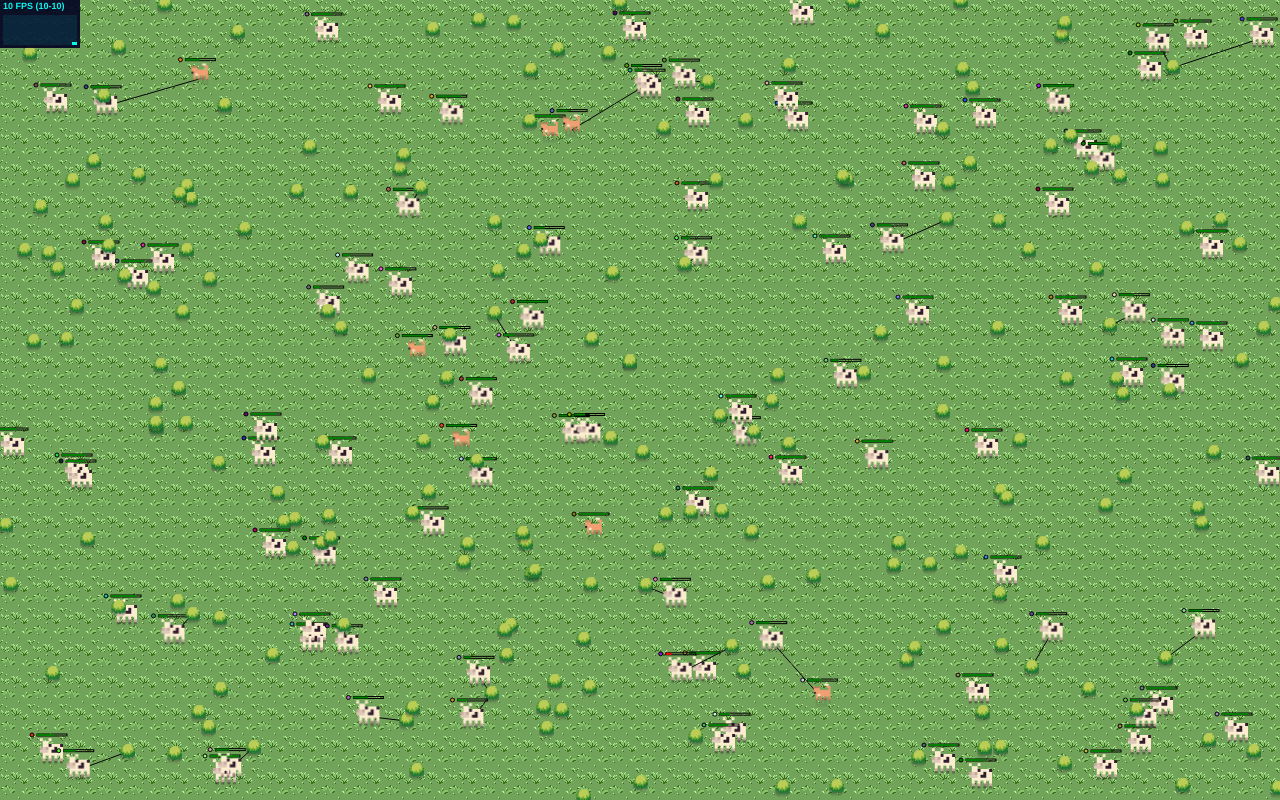
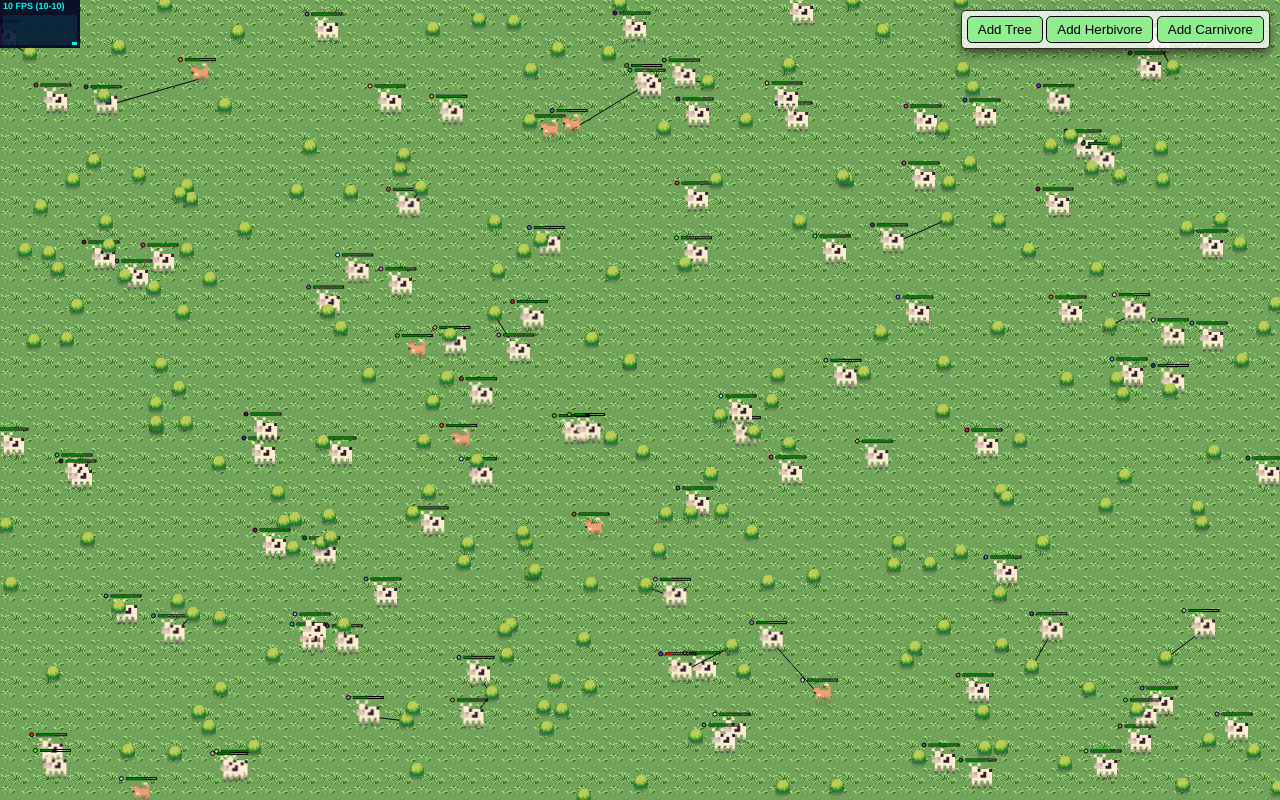
Before and after one commit to waldirbertazzijr/life-simulator, a plain HTML site: page index.html in a window 1280 px wide. Drawn offline with Linux system fonts and the light colour scheme; animation ran at ten frames a second.

Commit message:
This is so fun to make.

```diff
--- a/index.html
+++ b/index.html
@@ -8,10 +8,26 @@
     <style>
         * { margin:0; padding:0; }
         html, body { width:100%; height:100%; }
+        .panel { background: rgba(255, 255, 255, 0.8); box-shadow: 0 5px 10px rgba(0, 0, 0, 0.5); border: 1px solid rgb(0,0,0,0.8); border-radius: 5px; padding: 5px; font: 12px Helvetica, Arial; }
         #canvas { display:block; }
+        #controls { position: absolute; top: 10px; right: 10px; z-index: 10;  }
+        /* Tooltip CSS */
+        #tooltip {
+            position: absolute;
+            display: none;
+            pointer-events: none; z-index: 1;
+        }
+        .add_animal { background: lightgreen; border-radius: 5px; border: 1px solid #000; padding: 5px 10px; }
+        .add_animal:hover { background: lightgoldenrodyellow; }
     </style>
 </head>
 <body>
+    <div class="panel" id="controls">
+        <button class="add_animal" animal="tree">Add Tree</button>
+        <button class="add_animal" animal="herbivore">Add Herbivore</button>
+        <button class="add_animal" animal="carnivore">Add Carnivore</button>
+    </div>
+    <div id="tooltip"></div>
     <canvas id="canvas"></canvas>
 </body>
 </html>
--- a/main.js
+++ b/main.js
@@ -67,12 +67,15 @@ let config = {
 // Utility functions
 const randomInt = (min, max) => min + Math.floor((max - min) * Math.random()) + 1;
 
+const animalNames = ["Fluffy McFlufferson", "Whisker Doodle", "Captain Paws", "Sir Wiggles", "Mittens the Great", "Fuzzy Snuggles", "Bark Twain", "Purrlock Holmes", "Mr. Cuddles", "Snickers", "Waffles", "Nibbles", "Tickles", "Bubbles", "Snuggles", "Scooter", "Peanut", "Sprinkles", "Giggles", "Coco Puff", "Jellybean", "Chirpy", "Wigglebutt", "Doodles", "Muffin", "Zippy", "Puddles", "Chipper", "Wobbles", "Fizzy", "Boopsie", "Noodles", "Scruffles", "Squeaky", "Tater Tot", "Pepper", "Snugglebug", "Pip Squeak", "Cupcake", "Chubby Cheeks", "Pipsqueak", "Tootsie", "Pickles", "Button", "Twinkle Toes", "Hopsalot", "Skippy", "Dandy Lion", "Fizzgig", "Sunny", "Puffball", "Snickers", "Winkie", "Binky", "Frodo", "Gizmo", "Snickersnack", "Twix", "Bubblegum", "Tango", "Peppy", "Fudge", "Marshmallow", "Snuggle Muffin", "Purrfect", "Chirpy Cheeks", "Snickerdoodle", "Wiggly", "Fizzy Wizzy", "Snuggle Puff", "Mr. Fluffington", "Tickle Monster", "Munchkin", "Buttercup", "Sprout", "Poppet", "Puffy", "Twinkie", "Squishy", "Furball", "Wriggles", "Twist", "Slinky", "Puppykins", "Hugster", "Cottonball", "Giggle Puff", "Pancake", "Sugarplum", "Snugglekins", "Bubblewrap", "Gummybear", "Cheeseball", "Zigzag", "Snuggle Bean", "Poppin", "Scootie", "Tater"];
+const getRandomName = () => animalNames[randomInt(0, animalNames.length-1)]
+
 const removeDead = () => {
     animals = animals.filter(animal => animal.energy > 0);
 };
 
 const randomHexColor = () => {
-    return `#${Math.floor(Math.random()*16777215).toString(16)}`;
+    return `#${Math.floor(Math.random() * 16777215).toString(16)}`;
 };
 
 // Animal array
@@ -104,10 +107,15 @@ class Animal {
         this.consumes = [];
         this.family = randomHexColor();
         this.image = image;
+        this.name = getRandomName();
     }
 
     getDistanceTo(animal) {
-        return Math.hypot(this.positionX - animal.positionX, this.positionY - animal.positionY);
+        const dx = Math.abs(this.positionX - animal.positionX);
+        const dy = Math.abs(this.positionY - animal.positionY);
+        const wrappedDx = Math.min(dx, config.world.width - dx);
+        const wrappedDy = Math.min(dy, config.world.height - dy);
+        return Math.hypot(wrappedDx, wrappedDy);
     }
 
     walk() {
@@ -126,6 +134,19 @@ class Animal {
             this.seekFood();
         } else if (this.walkStrategy === 'fleeing') {
             this.flee();
+        }
+
+        // Wrap around logic for toroidal space
+        if (this.positionX < 0) {
+            this.positionX += config.world.width;
+        } else if (this.positionX >= config.world.width) {
+            this.positionX -= config.world.width;
+        }
+
+        if (this.positionY < 0) {
+            this.positionY += config.world.height;
+        } else if (this.positionY >= config.world.height) {
+            this.positionY -= config.world.height;
         }
 
         this.clock = 0;
@@ -171,15 +192,51 @@ class Animal {
     }
 
     moveToTarget(target) {
-        const angle = Math.atan2(target.positionY - this.positionY, target.positionX - this.positionX);
+        const dx = target.positionX - this.positionX;
+        const dy = target.positionY - this.positionY;
+        const wrappedDx = (dx > config.world.width / 2) ? dx - config.world.width : (dx < -config.world.width / 2) ? dx + config.world.width : dx;
+        const wrappedDy = (dy > config.world.height / 2) ? dy - config.world.height : (dy < -config.world.height / 2) ? dy + config.world.height : dy;
+
+        const angle = Math.atan2(wrappedDy, wrappedDx);
         this.positionX += 0.5 * Math.cos(angle);
         this.positionY += 0.5 * Math.sin(angle);
+
+        // Wrap around logic for toroidal space
+        if (this.positionX < 0) {
+            this.positionX += config.world.width;
+        } else if (this.positionX >= config.world.width) {
+            this.positionX -= config.world.width;
+        }
+
+        if (this.positionY < 0) {
+            this.positionY += config.world.height;
+        } else if (this.positionY >= config.world.height) {
+            this.positionY -= config.world.height;
+        }
     }
 
     moveAwayFromTarget(target) {
-        const angle = Math.atan2(this.positionY - target.positionY, this.positionX - target.positionX);
+        const dx = this.positionX - target.positionX;
+        const dy = this.positionY - target.positionY;
+        const wrappedDx = (dx > config.world.width / 2) ? dx - config.world.width : (dx < -config.world.width / 2) ? dx + config.world.width : dx;
+        const wrappedDy = (dy > config.world.height / 2) ? dy - config.world.height : (dy < -config.world.height / 2) ? dy + config.world.height : dy;
+
+        const angle = Math.atan2(wrappedDy, wrappedDx);
         this.positionX += 0.5 * Math.cos(angle);
         this.positionY += 0.5 * Math.sin(angle);
+
+        // Wrap around logic for toroidal space
+        if (this.positionX < 0) {
+            this.positionX += config.world.width;
+        } else if (this.positionX >= config.world.width) {
+            this.positionX -= config.world.width;
+        }
+
+        if (this.positionY < 0) {
+            this.positionY += config.world.height;
+        } else if (this.positionY >= config.world.height) {
+            this.positionY -= config.world.height;
+        }
     }
 
     procriate() {
@@ -207,7 +264,6 @@ class Animal {
             }
         }
     }
-
     analyze() {
         let closestHunterDistance = Infinity;
 
@@ -255,7 +311,6 @@ class Animal {
             ctx.stroke();
             ctx.fill();
 
-
             if (config.visuals.energyBar.enabled) {
                 const energyPercentage = this.energy / this.maxEnergy;
                 const barColor = energyPercentage > 0.2 ? 'green' : 'red';
@@ -266,12 +321,22 @@ class Animal {
             }
 
             if (config.visuals.drawTargets && this.currentTarget) {
-                ctx.beginPath();
-                ctx.moveTo(this.positionX, this.positionY);
-                ctx.lineTo(this.currentTarget.positionX, this.currentTarget.positionY);
-                ctx.stroke();
+                this.drawWrappedLine(ctx, this.positionX, this.positionY, this.currentTarget.positionX, this.currentTarget.positionY);
             }
         }
+    }
+
+    drawWrappedLine(ctx, x1, y1, x2, y2) {
+        const dx = x2 - x1;
+        const dy = y2 - y1;
+
+        const wrappedDx = (dx > config.world.width / 2) ? dx - config.world.width : (dx < -config.world.width / 2) ? dx + config.world.width : dx;
+        const wrappedDy = (dy > config.world.height / 2) ? dy - config.world.height : (dy < -config.world.height / 2) ? dy + config.world.height : dy;
+
+        ctx.beginPath();
+        ctx.moveTo(x1, y1);
+        ctx.lineTo(x1 + wrappedDx, y1 + wrappedDy);
+        ctx.stroke();
     }
 }
 
@@ -344,7 +409,6 @@ const createProcreationAnimation = (x, y) => {
 const draw = () => {
     stats.begin();
     window.ctx.clearRect(0, 0, config.world.width, config.world.height);
-
     animals.forEach(animal => {
         animal.live();
         animal.draw(window.ctx);
@@ -356,7 +420,7 @@ const draw = () => {
     procreationAnimations.forEach((anim, index) => {
         if (anim.frames > 0) {
             window.ctx.beginPath();
-            window.ctx.arc(anim.x, anim.y, 30 * (anim.frames / 30), 0, 2 * Math.PI);
+            window.ctx.arc(anim.x, anim.y, 30 * (anim.frames / 30), 0, config.visuals.procreationAnimations.radius * Math.PI);
             window.ctx.fillStyle = `rgba(255, 100, 0, ${anim.frames / 30})`;
             window.ctx.fill();
             anim.frames--;
@@ -375,21 +439,20 @@ const draw = () => {
 const fixCanvasSize = () => {
     config.world.width = Math.max(window.innerWidth, document.documentElement.clientWidth);
     config.world.height = Math.max(window.innerHeight, document.documentElement.clientHeight);
-
     config.canvas.width = config.world.width;
     config.canvas.height = config.world.height;
 }
 
 const init = () => {
     config.canvas = document.getElementById('canvas');
-
     fixCanvasSize();
 
     window.ctx = config.canvas.getContext('2d');
     window.ctx.globalCompositeOperation = 'destination-over';
     window.requestAnimationFrame(draw);
 
-    new Tooltip();
+    window.tooltip = new Tooltip();
+    initializeToolbar();
 };
 
 window.onload = () => {
@@ -399,23 +462,11 @@ window.onload = () => {
 
 class Tooltip {
     constructor() {
-        this.tooltip = document.createElement('div');
-        this.tooltip.id = 'tooltip';
-        this.tooltip.style.position = 'absolute';
-        this.tooltip.style.display = 'none';
-        this.tooltip.style.font = '6px Helvetica, Arial';
-        this.tooltip.style.backgroundColor = 'white';
-        this.tooltip.style.border = '1px solid black';
-        this.tooltip.style.borderRadius = '5px';
-        this.tooltip.style.boxShadow = '0 5px 10px rgba(0,0,0,0.5)';
-        this.tooltip.style.padding = '5px';
-        this.tooltip.style.fontSize = '12px';
-        this.tooltip.style.pointerEvents = 'none';
-        this.tooltip.style.zIndex = '1';
-        document.body.appendChild(this.tooltip);
-
+        this.tooltip = document.getElementById('tooltip');
         this.canvas = document.getElementById('canvas');
         this.canvasRect = this.canvas.getBoundingClientRect();
+
+        this.tooltip.classList.add("panel");
 
         this.canvas.addEventListener('mousemove', (event) => this.onMouseMove(event));
         this.canvas.addEventListener('mouseout', () => this.onMouseOut());
@@ -428,7 +479,7 @@ class Tooltip {
         let hoveredAnimal = null;
         for (const animal of animals) {
             const distance = Math.hypot(animal.positionX - mouseX, animal.positionY - mouseY);
-            if (distance < 16) {
+            if (distance < 15) {
                 hoveredAnimal = animal;
                 break;
             }
@@ -440,7 +491,7 @@ class Tooltip {
             this.tooltip.style.top = `${event.pageY + 10}px`;
 
             const properties = Object.entries(hoveredAnimal)
-                .filter(([key, value]) => (key !== 'currentTarget' && key !== 'image' && key !== 'clock' && key !== 'kind'))
+                .filter(([key]) => (key !== 'currentTarget' && key !== 'image' && key !== 'clock' && key !== 'kind' && key !== 'name'))
                 .map(([key, value]) => {
                     if (typeof value === 'number') {
                         return `${key}: ${value.toFixed(2)}`;
@@ -449,7 +500,7 @@ class Tooltip {
                 })
                 .join('</br>');
 
-            this.tooltip.innerHTML = `<strong>${hoveredAnimal.kind}</strong><br>${properties}`;
+            this.tooltip.innerHTML = `<strong>${hoveredAnimal.name}</strong><hr/><br>${properties}`;
         } else {
             this.tooltip.style.display = 'none';
         }
@@ -459,3 +510,32 @@ class Tooltip {
         this.tooltip.style.display = 'none';
     }
 }
+const initializeToolbar = () => {
+    let selectedAnimal = null;
+    const buttons = document.getElementsByClassName('add_animal');
+
+    Object.keys(buttons).forEach(key => {
+        buttons[key].addEventListener('click', (event) => {
+            clickedAnimal = event.target.attributes['animal'].value;
+            Object.values(buttons).forEach(button => button.style.backgroundColor = '');
+            if(clickedAnimal == selectedAnimal) { selectedAnimal = null; return }
+            event.target.style.backgroundColor = 'lightskyblue';
+            selectedAnimal = event.target.attributes['animal'].value;
+        });
+    });
+
+    document.getElementById('canvas').addEventListener('click', (event) => {
+        if (selectedAnimal) {
+            const rect = config.canvas.getBoundingClientRect();
+            const x = event.clientX - rect.left;
+            const y = event.clientY - rect.top;
+
+            const animal = AnimalFactory.getAnimal(selectedAnimal);
+            animal.positionX = x;
+            animal.positionY = y;
+            animals.push(animal);
+
+            tooltip.onMouseMove(event);
+        }
+    });
+}
```
